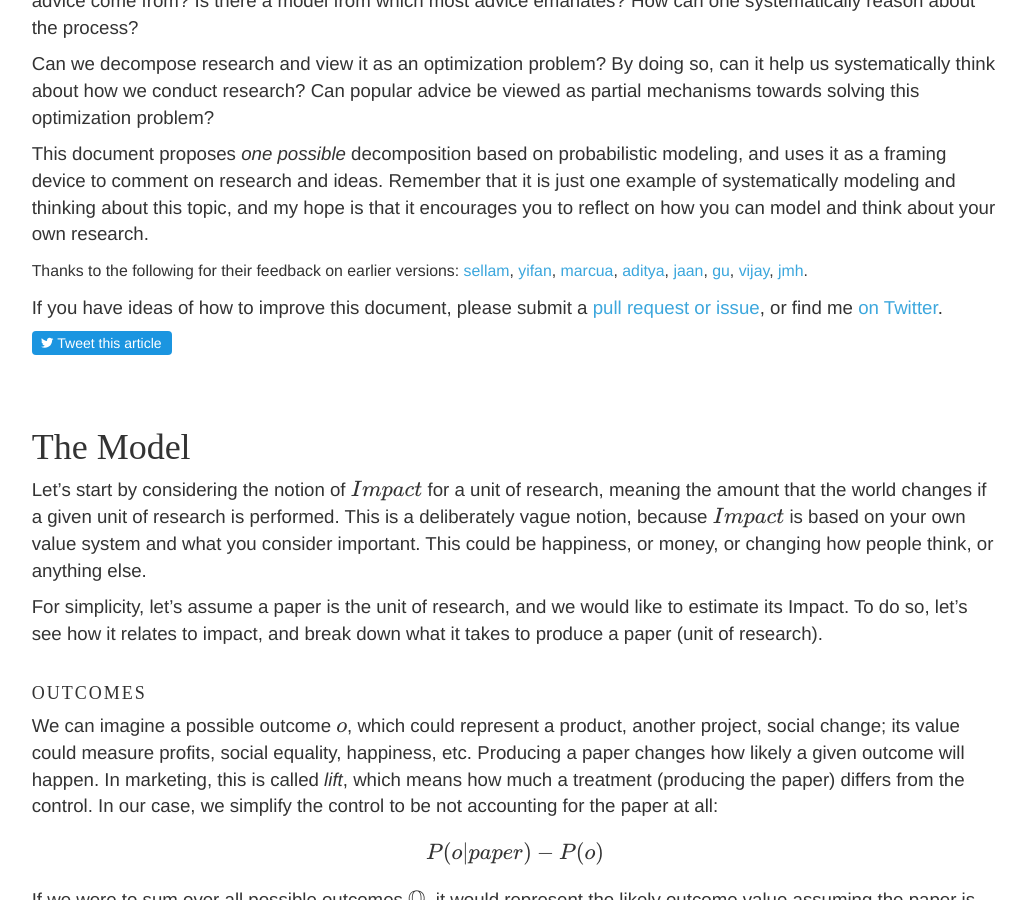
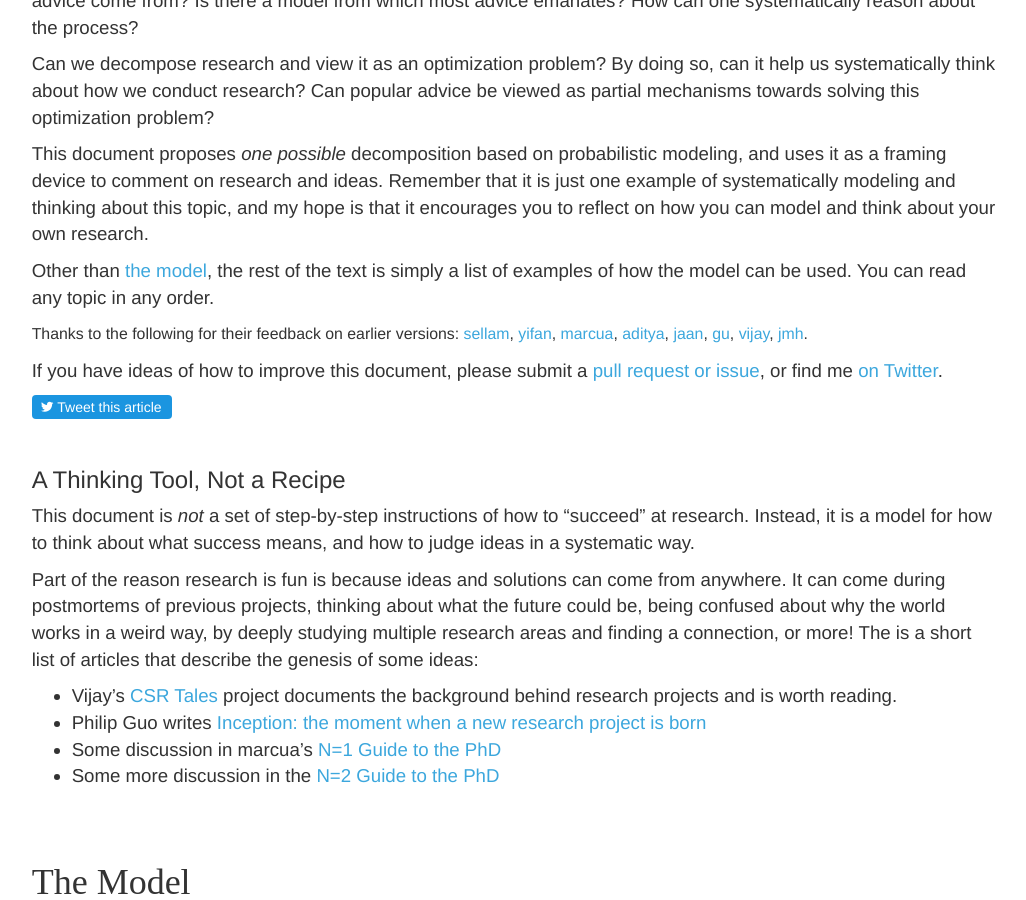
Before and after one commit to researchsetup/researchsetup.github.io, a Jekyll site: the page built from researchmodel.md, in a window 1280 px wide and 900 px high, scrolled down 940 px. Shown: the whole window, without its empty margins (125-1151 px from the left). Built offline with Jekyll 4.4.1, drawn with Linux system fonts in a browser that asks for light colours; some web fonts are replaced; formulas are drawn with MathJax 3; our own code applies the rules of GitHub Pages for plain Markdown files.

Commit message:
lazy commit msg

```diff
--- a/researchmodel.md
+++ b/researchmodel.md
@@ -50,6 +50,7 @@ Can we decompose research and view it as an optimization problem?  By doing so,
 This document proposes _one possible_ decomposition based on probabilistic modeling, and uses it as a framing device to comment on research and ideas.
 Remember that it is just one example of systematically modeling and thinking about this topic, and my hope is that it encourages you to reflect on how you can model and think about your own research.
 
+Other than [the model](#model), the rest of the text is simply a list of examples of how the model can be used.  You can read any topic in any order.
 
 <style> .small { font-size: 10pt; }</style>
 {:.small}
@@ -65,6 +66,17 @@ If you have ideas of how to improve this document, please submit a [pull request
   <span>Tweet this article</span>
 </a>
 
+
+### A Thinking Tool, Not a Recipe
+
+This document is _not_ a set of step-by-step instructions of how to "succeed" at research.   Instead, it is a model for how to think about what success means, and how to judge ideas in a systematic way.
+
+Part of the reason research is fun is because ideas and solutions can come from anywhere.  It can come during postmortems of previous projects, thinking about what the future could be, being confused about why the world works in a weird way, by deeply studying multiple research areas and finding a connection, or more!  The is a short list of articles that describe the genesis of some ideas:
+
+* Vijay's [CSR Tales](https://twitter.com/csr_tales) project documents the background behind research projects and is worth reading.
+* Philip Guo writes [Inception: the moment when a new research project is born](http://pgbovine.net/inception.htm)
+* Some discussion in marcua's [N=1 Guide to the PhD](http://marcua.net/writing/gradschool-guide/#creating-things)
+* Some more discussion in the [N=2 Guide to the PhD](http://pgbovine.net/PhD-interview-eugene-wu-keith-winstein.htm)
 
 
 # <a name="thesimplemodel"/>The Model
```
